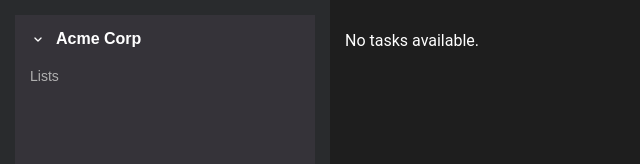
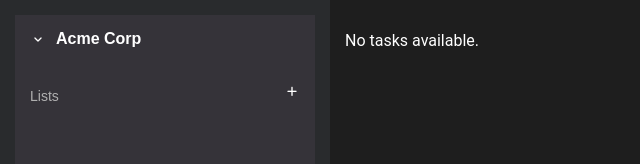
Before and after one commit to javier-tarazaga/artic-kiwi-web-client, a React (Create React App) app: page / in a window 1280 px wide. Shown: the top 164 px of the page, without its empty margins (0-640 px from the left). Built offline with nearby package versions, Linux system fonts and the light colour scheme.

Commit message:
Added the possibility to create a list

```diff
--- a/src/components/organisms/MainSideMenu/MainSideMenu.tsx
+++ b/src/components/organisms/MainSideMenu/MainSideMenu.tsx
@@ -1,7 +1,8 @@
 import React, { useEffect } from 'react';
-import { MenuContainer, MenuHeaderContainer, MenuItemContainer, ListsHeader, ListItemContainer } from './MainSideMenu.style';
+import { MenuContainer, MenuHeaderContainer, MenuItemContainer } from './MainSideMenu.style';
 import Icon from '@components/atoms/Icon';
-import { error, fetchLists, isLoading, lists } from '@signals/list/listSignals';
+import { fetchLists, lists } from '@signals/list/listSignals';
+import SideMenuListSection from './SideMenuListSection';
 
 interface MenuItemProps {
   title: string;
@@ -33,19 +34,10 @@ const MenuItem: React.FC<MenuItemProps> = ({ iconName, title, active }) => {
   );
 };
 
-const ListItem: React.FC<MenuItemProps> = ({ iconName, title }) => {
-  return (
-    <ListItemContainer>
-      {iconName && <Icon name={iconName} />}
-      <div>{title}</div>
-    </ListItemContainer>
-  );
-};
-
 const MainSideMenu: React.FC = () => {
   const listSignal = lists;
-  const loadingSignal = isLoading; // Access the loading signal
-  const errorSignal = error; // Access the error signal
+  // const loadingSignal = isLoading; // Access the loading signal
+  // const errorSignal = error; // Access the error signal
 
   useEffect(() => {
     fetchLists();
@@ -54,12 +46,7 @@ const MainSideMenu: React.FC = () => {
   return (
     <MenuContainer>
       <MenuHeader iconName="chevron-down" title="Acme Corp" />
-      <ListsHeader>Lists</ListsHeader>
-      {loadingSignal.value && <p>Loading...</p>}
-      {errorSignal.value && <p>Error: {errorSignal.value}</p>}
-      {listSignal.value.map((list) => (
-        <ListItem key={list.id} iconName="list-icon" title={list.title} />
-      ))}
+      <SideMenuListSection lists={listSignal.value}/>
     </MenuContainer>
   );
 };
--- /dev/null
+++ b/src/components/organisms/MainSideMenu/SideMenuListSection.style.tsx
@@ -0,0 +1,48 @@
+import styled from 'styled-components';
+
+export const HeaderContainer = styled.div`
+  display: flex;
+  align-items: center;
+  justify-content: space-between;
+`;
+
+export const ListsHeader = styled.div`
+  margin-top: 20px;
+  margin-bottom: 10px;
+  font-size: 14px;
+  color: #b0b0b0;
+`;
+
+export const ListItemContainer = styled.div`
+  display: flex;
+  align-items: center;
+  padding: 10px 0;
+  cursor: pointer;
+  color: #b0b0b0;
+
+  & > div {
+    margin-left: 10px;
+  }
+
+  &:hover {
+    color: white;
+  }
+`;
+
+export const ListContainer = styled.div`
+  display: flex;
+  flex-direction: column;
+  gap: 10px;
+`;
+
+export const AddListButton = styled.div`
+  display: flex;
+  align-items: center;
+  padding: 10px 0;
+  cursor: pointer;
+  color: #b0b0b0;
+
+  &:hover {
+    color: white;
+  }
+`;
--- /dev/null
+++ b/src/components/organisms/MainSideMenu/SideMenuListSection.tsx
@@ -0,0 +1,48 @@
+import React from 'react';
+import { ListsHeader, ListItemContainer, AddListButton, AddListButtonText, ListContainer, HeaderContainer } from './SideMenuListSection.style';
+import Icon from '@components/atoms/Icon';
+import { List } from '@signals/list/models';
+import { createList } from '@signals/list/listSignals';
+
+interface ListItemProps {
+  title: string;
+  iconName?: string;
+}
+
+const ListItem: React.FC<ListItemProps> = ({ iconName, title }) => {
+  return (
+    <ListItemContainer>
+      {iconName && <Icon name={iconName} />}
+      <div>{title}</div>
+    </ListItemContainer>
+  );
+};
+
+interface SideMenuListSectionProps {
+  lists: List[]
+}
+
+const SideMenuListSection: React.FC<SideMenuListSectionProps> = ({ lists }) => {
+
+  const handleAddList = () => {
+    createList("Untitled list");
+  };
+
+  return (
+    <>
+      <HeaderContainer>
+        <ListsHeader>Lists</ListsHeader>
+        <AddListButton onClick={handleAddList}>
+          <Icon name="add" />
+        </AddListButton>
+      </HeaderContainer>
+      <ListContainer>
+        {lists.map((list) => (
+          <ListItem key={list.id} iconName="list-icon" title={list.title} />
+        ))}
+      </ListContainer>
+    </>
+  );
+};
+
+export default SideMenuListSection;
--- a/src/signals/list/listSignals.ts
+++ b/src/signals/list/listSignals.ts
@@ -44,7 +44,7 @@ const loadingFailed = (errorMessage: string) => {
 
 const createListSuccess = (newList: List) => {
   currentList.value = newList;
-  lists.value = [...lists.value, newList]
+  lists.value = [newList, ...lists.value]
   isLoading.value = false
   error.value = null
 };
@@ -62,9 +62,6 @@ const getListsSuccess = (listsData: List[]) => {
 
   // For now lets assign the first loaded element as the current task
   currentList.value = listsData[0]
-
-  console.log("patata")
-  console.log(lists.value)
 };
 
 const updateListSuccess = (updatedList: List) => {
```
